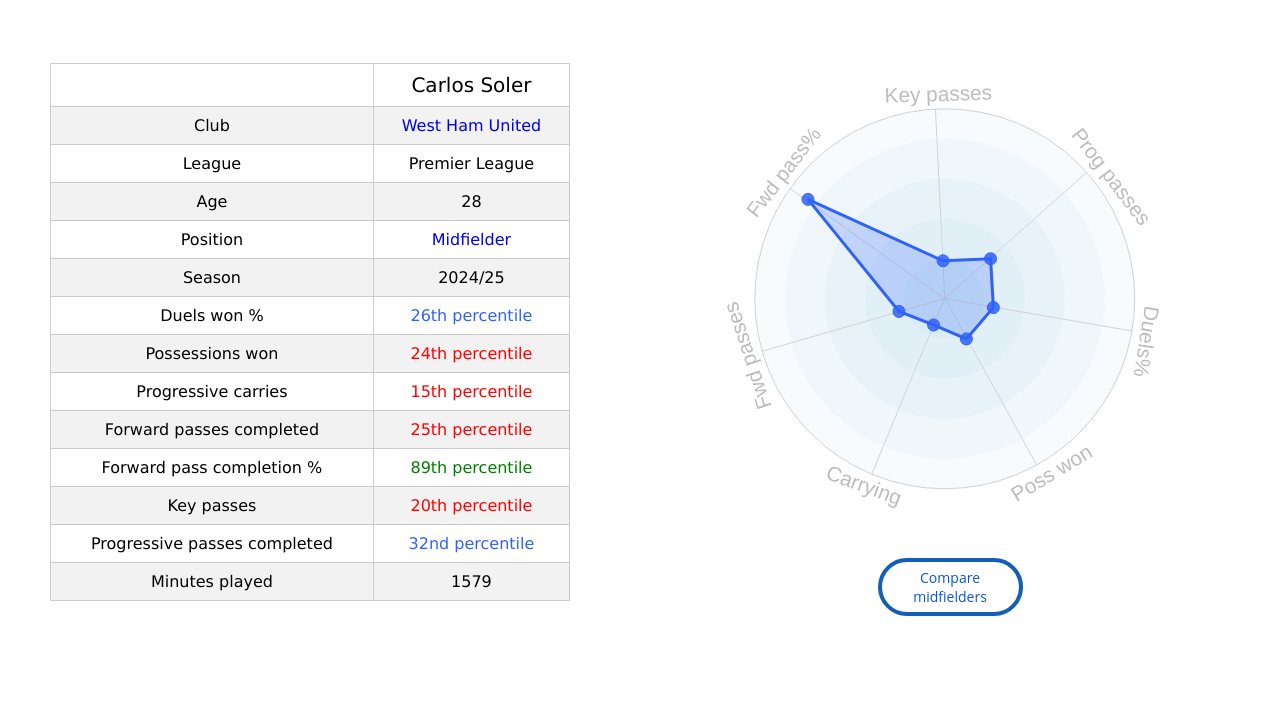
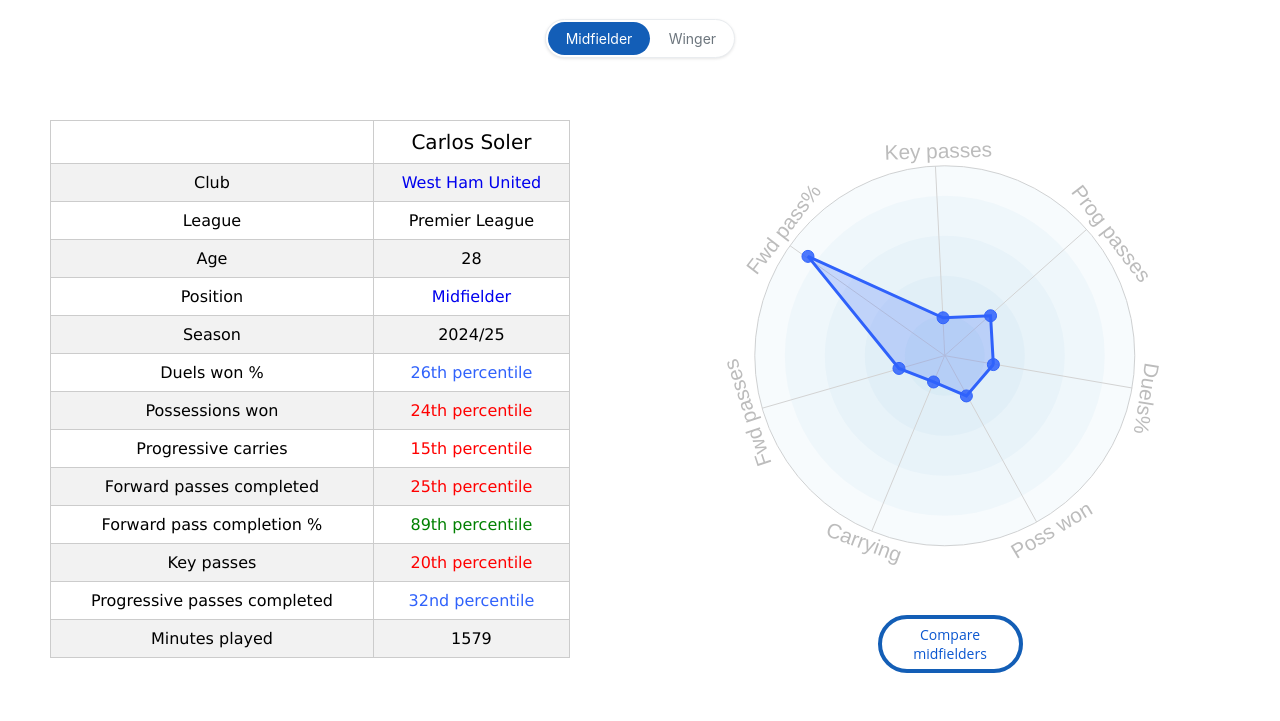
Before and after one commit to ohlitmybad/Carlos_Soler_Midfielder_stats, a plain HTML site: page index.html in a window 1280 px wide. Shown: the part 70-791 px from the top of the page. Drawn offline with nearby package versions, Linux system fonts and the light colour scheme; no server answers; a script that the page names is missing.

Commit message:
Update index.html

```diff
--- a/index.html
+++ b/index.html
@@ -703,10 +703,71 @@ svg text
     </div>
   </div></div>
 </header>
+    <div class="position-toggle-container">
+        <div class="position-toggle">
+            <a href="https://datamb.football/Carlos_Soler_Midfielder_stats" class="position-btn active">Midfielder</a><a href="https://datamb.football/Carlos_Soler_Winger_stats" class="position-btn">Winger</a>
+        </div>
+    </div>
+
 <script async src="https://pagead2.googlesyndication.com/pagead/js/adsbygoogle.js?client=ca-pub-7677714701428206"
      crossorigin="anonymous"></script>
      <script src="https://cdnjs.cloudflare.com/ajax/libs/xlsx/0.16.9/xlsx.full.min.js"></script>
-</head>
+
+    <style>
+    /* Position Toggle Styles */
+    .position-toggle-container {
+        display: flex;
+        justify-content: center;
+        margin: 10px 0 8px 0;
+        padding: 0 20px;
+    }
+
+    /* Mobile responsive */
+    @media only screen and (max-width: 1048px) {
+        .position-toggle-container {
+            margin: 8px 0 -25px 0;
+        }
+    }
+
+    .position-toggle {
+        display: flex;
+        background: white;
+        border: 1px solid #e9ecef;
+        border-radius: 20px;
+        overflow: hidden;
+        box-shadow: 0 1px 3px rgba(0,0,0,0.1);
+        gap: 2px;
+        padding: 2px;
+    }
+
+    .position-btn {
+        padding: 8px 16px;
+        border: none;
+        background: transparent;
+        cursor: pointer;
+        font-family: -apple-system, BlinkMacSystemFont, 'Segoe UI', Roboto, Oxygen, Ubuntu, Cantarell, 'Helvetica Neue', sans-serif;
+        font-size: 14px;
+        font-weight: 400;
+        color: #6c757d;
+        transition: all 0.15s ease-in-out;
+        text-decoration: none;
+        display: inline-block;
+        min-width: 80px;
+        text-align: center;
+        white-space: nowrap;
+        border-radius: 18px;
+        box-sizing: border-box;
+    }
+
+    .position-btn.active {
+        background: #135eb7;
+        color: white;
+        text-decoration: none;
+        padding: 8px 18px;
+        pointer-events: none;
+    }
+    </style>
+    </head>
 
 <script async src="https://www.googletagmanager.com/gtag/js?id=G-PSBMXX80EF"></script>
 <script>
```
